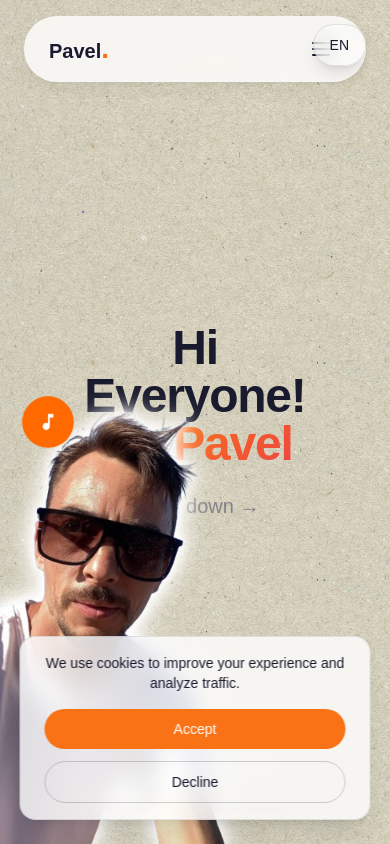
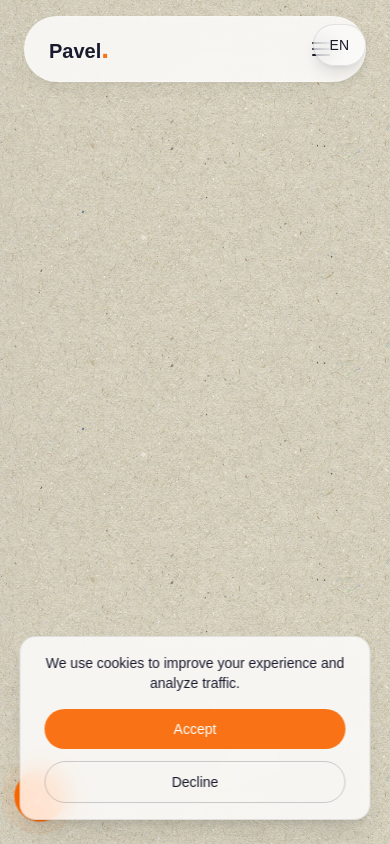
Before and after one commit to alekseevpo/alekseevpo, a Next.js app: page /en in a window 390 px wide. Shown: the top 844 px of the page. Built offline with nearby package versions, Linux system fonts and the light colour scheme; a web font is replaced by a local one.

Commit message:
внесены мелки правки в дизайн и локализацию

```diff
--- a/src/app/[locale]/page.tsx
+++ b/src/app/[locale]/page.tsx
@@ -40,7 +40,7 @@ export default async function Home({ params }: PageProps) {
 
         {/* About Section */}
         <Section>
-          <div className="max-w-3xl text-left">
+          <div className="max-w-3xl text-left mx-auto">
             <h2 className="text-4xl md:text-5xl font-bold mb-8 text-center">
               <span className="accent-text">{dict.about.title}</span>
             </h2>
@@ -73,7 +73,7 @@ export default async function Home({ params }: PageProps) {
         </Section>
 
         {/* Services Section */}
-        <Section className="items-start justify-center pt-28 pb-12">
+        <Section className="items-start justify-center pt-24 md:pt-28 pb-12">
           <div className="max-w-6xl text-center w-full">
             <h2 className="text-4xl md:text-5xl font-bold mb-6">
               <span className="text-[#1a1a2e]">{dict.services.titlePrefix} </span>
@@ -83,7 +83,7 @@ export default async function Home({ params }: PageProps) {
               {dict.services.subtitle}
             </p>
 
-            <div className="grid gap-6 md:grid-cols-2 xl:grid-cols-4 max-h-[calc(100vh-320px)] overflow-y-auto pr-2">
+            <div className="grid gap-6 sm:grid-cols-2 xl:grid-cols-4 max-h-[calc(100vh-320px)] overflow-y-auto pr-2">
               {dict.services.categories.map((category) => (
                 <div key={category.title} className="text-left">
                   <h3 className="text-lg font-semibold mb-3 text-[#1a1a2e]">
--- a/src/app/globals.css
+++ b/src/app/globals.css
@@ -70,6 +70,12 @@ h1, h2, h3 {
   transition: width 0.1s ease;
 }
 
+@media (max-width: 767px) {
+  .scroll-progress {
+    display: none;
+  }
+}
+
 /* Анимации */
 @keyframes pulse {
   0%, 100% { opacity: 0.5; }
--- a/src/components/HorizontalScroll.tsx
+++ b/src/components/HorizontalScroll.tsx
@@ -11,8 +11,26 @@ export default function HorizontalScroll({ children }: HorizontalScrollProps) {
   const contentRef = useRef<HTMLDivElement>(null);
   const blogRef = useRef<HTMLDivElement>(null);
   const [progress, setProgress] = useState(0);
+  const [isMobile, setIsMobile] = useState(false);
 
   useEffect(() => {
+    const updateIsMobile = () => {
+      setIsMobile(window.innerWidth < 768);
+    };
+    updateIsMobile();
+    window.addEventListener('resize', updateIsMobile);
+    return () => window.removeEventListener('resize', updateIsMobile);
+  }, []);
+
+  useEffect(() => {
+    if (isMobile) {
+      document.body.style.height = '';
+      if (containerRef.current) {
+        containerRef.current.style.transform = '';
+      }
+      return;
+    }
+
     const content = contentRef.current;
     const blog = blogRef.current;
     if (!content) return;
@@ -94,9 +112,15 @@ export default function HorizontalScroll({ children }: HorizontalScrollProps) {
       window.removeEventListener('resize', handleResize);
       document.body.style.height = '';
     };
-  }, []);
+  }, [isMobile]);
 
   return (
+    <>
+      {isMobile ? (
+        <div ref={contentRef} className="flex flex-col min-h-screen">
+          {children}
+        </div>
+      ) : (
         <>
           <div
             ref={containerRef}
@@ -123,5 +147,7 @@ export default function HorizontalScroll({ children }: HorizontalScrollProps) {
             style={{ '--progress': `${progress}%` } as React.CSSProperties}
           />
         </>
+      )}
+    </>
   );
 }
--- a/src/components/MusicPlayer.tsx
+++ b/src/components/MusicPlayer.tsx
@@ -117,7 +117,7 @@ export default function MusicPlayer() {
       {/* Toggle button */}
       <button
         onClick={() => setIsOpen(!isOpen)}
-        className={`fixed top-1/2 -translate-y-1/2 left-6 z-50 w-12 h-12 rounded-full bg-orange-500
+        className={`fixed bottom-6 left-4 md:top-1/2 md:-translate-y-1/2 md:left-6 z-50 w-12 h-12 rounded-full bg-orange-500
                    flex items-center justify-center transition-all duration-300
                    hover:bg-orange-600 hover:scale-110 shadow-lg shadow-orange-500/30
                    animate-music-pulse`}
@@ -133,8 +133,8 @@ export default function MusicPlayer() {
 
       {/* Player panel */}
       <div
-        className={`fixed top-1/2 -translate-y-1/2 left-20 z-40 bg-white/50 backdrop-blur-md border border-[#1a1a2e]/10
-                   rounded-2xl p-4 w-72 transition-all duration-300 shadow-xl
+        className={`fixed bottom-20 left-4 md:top-1/2 md:-translate-y-1/2 md:left-20 z-40 bg-white/50 backdrop-blur-md border border-[#1a1a2e]/10
+                   rounded-2xl p-4 w-[min(90vw,18rem)] transition-all duration-300 shadow-xl
                    ${isOpen ? 'translate-x-0 opacity-100' : '-translate-x-96 opacity-0'}`}
       >
         {/* Track info */}
--- a/src/components/ProfilePhoto.tsx
+++ b/src/components/ProfilePhoto.tsx
@@ -22,7 +22,7 @@ export default function ProfilePhoto() {
 
   return (
     <div
-      className="fixed bottom-0 left-0 z-30 pointer-events-none transition-transform duration-100"
+      className="fixed bottom-0 left-0 z-30 pointer-events-none transition-transform duration-100 hidden md:block"
       style={{ transform: `translateX(${offset}px)` }}
     >
       <Image
--- a/src/components/Section.tsx
+++ b/src/components/Section.tsx
@@ -6,9 +6,9 @@ interface SectionProps {
 export default function Section({ children, className = '' }: SectionProps) {
   return (
     <section
-      className={`w-screen h-screen flex-shrink-0 flex items-center justify-center p-16 ${className}`}
+      className={`w-screen h-screen flex-shrink-0 flex items-center justify-center px-6 py-16 md:p-16 ${className}`}
     >
-      <div className="max-w-4xl text-center">
+      <div className="max-w-4xl text-center w-full">
         {children}
       </div>
     </section>
--- a/src/i18n/dictionaries.ts
+++ b/src/i18n/dictionaries.ts
@@ -126,7 +126,7 @@ export const dictionaries: Record<Locale, Dictionary> = {
         {
           title: "Backend Development",
           items: [
-            "Custom CMS",
+            "Django / RestAPI / FastAPI",
             "Database architecture",
             "API integration",
             "Security implementation",
@@ -254,7 +254,7 @@ export const dictionaries: Record<Locale, Dictionary> = {
         {
           title: "Desarrollo backend",
           items: [
-            "CMS a medida",
+            "Django / RestAPI / FastAPI",
             "Arquitectura de base de datos",
             "Integración de APIs",
             "Implementación de seguridad",
@@ -382,7 +382,7 @@ export const dictionaries: Record<Locale, Dictionary> = {
         {
           title: "Backend разработка",
           items: [
-            "Кастомная CMS",
+            "Django / RestAPI / FastAPI",
             "Архитектура баз данных",
             "Интеграция API",
             "Реализация безопасности",
```
Lines whose indentation alone changed are shown as unchanged.
